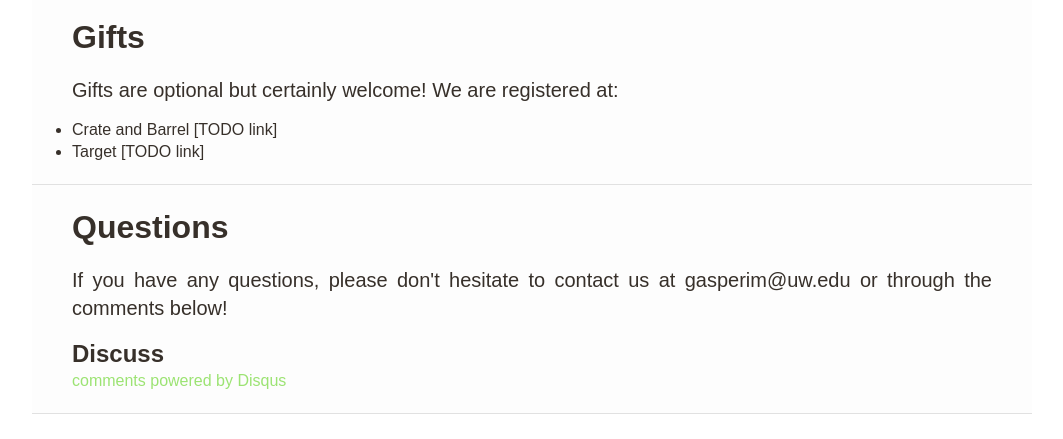
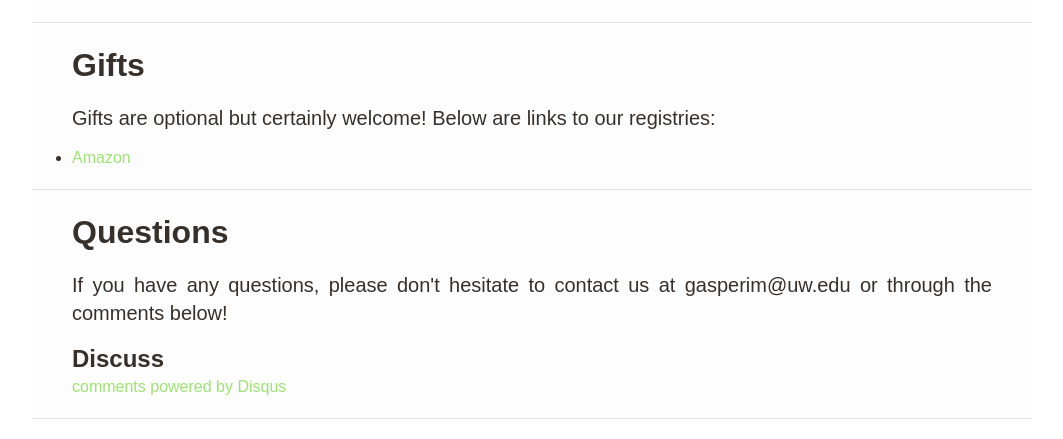
Before and after one commit to andrewhill157/personal-website, a Jekyll site: the page built from wedding/index.html, in a window 1280 px wide and 900 px high, scrolled down 4541 px, cut to the strip 461-900 px from the top of the window. Shown: the whole strip, without its empty margins (108-1171 px from the left). Built offline with Jekyll 4.4.1, drawn with Linux system fonts in a browser that asks for light colours; nearby versions of some CDN libraries; Markdown is read by kramdown in place of the engine named in the settings; comment, search, counter and statistics services are not loaded; some of the changed text lies outside the part shown.

Commit message:
Adds wedding registry information.

```diff
--- a/wedding/index.html
+++ b/wedding/index.html
@@ -21,7 +21,7 @@ layout: wedding
 <div class="section" id="location">
   <h1>Location</h1>
   <p class="leadText">
-    We will be hosting our wedding at <a href="http://fortworden.org/">Fort Worden</a> in Port Townsend, WA on April 1st, 2017.
+    We will be hosting our wedding at <a href="http://fortworden.org/">Fort Worden</a> in Port Townsend, WA on <b>April 1st, 2017</b>. Please submit your RSVP below by <b>January 31st</b>.
   </p>
 
   <pre>
@@ -124,11 +124,10 @@ Port Townsend, WA 98368</pre>
 <div class="section" id="gifts">
   <h1>Gifts</h1>
   <p class="leadText">
-    Gifts are optional but certainly welcome! We are registered at:
+    Gifts are optional but certainly welcome! Below are links to our registries:
   </p>
   <ul>
-    <li>Crate and Barrel [TODO link]</li>
-    <li>Target [TODO link]</li>
+    <li><a href="https://www.amazon.com/wedding/andrew-hill-molly-gasperini-port-townsend-april-2017/registry/5S11OWR7Z6QU">Amazon</a></li>
   </ul>
 </div>
 
```
Also changed, not shown: other parts of wedding/index.html (+1 -1 lines).
